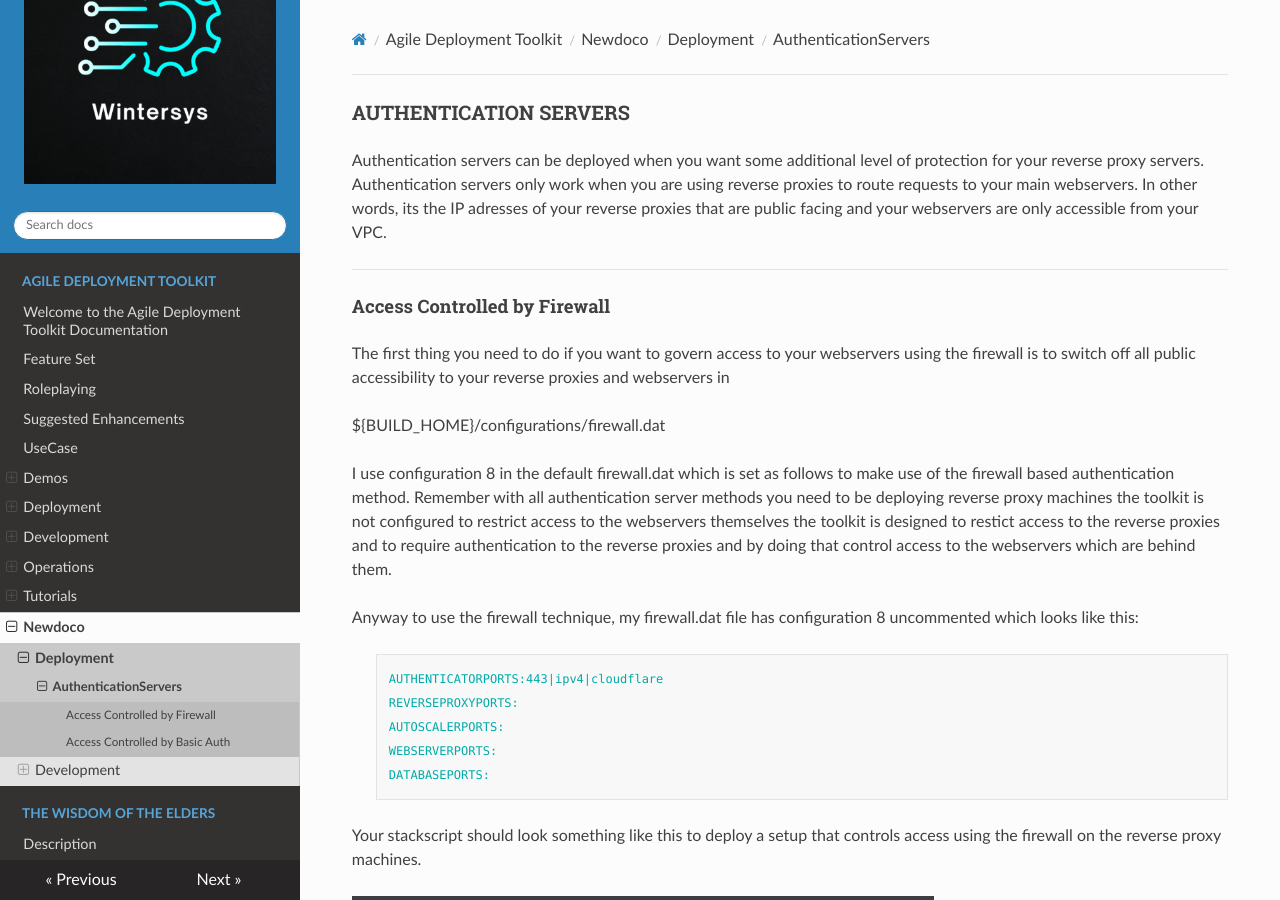
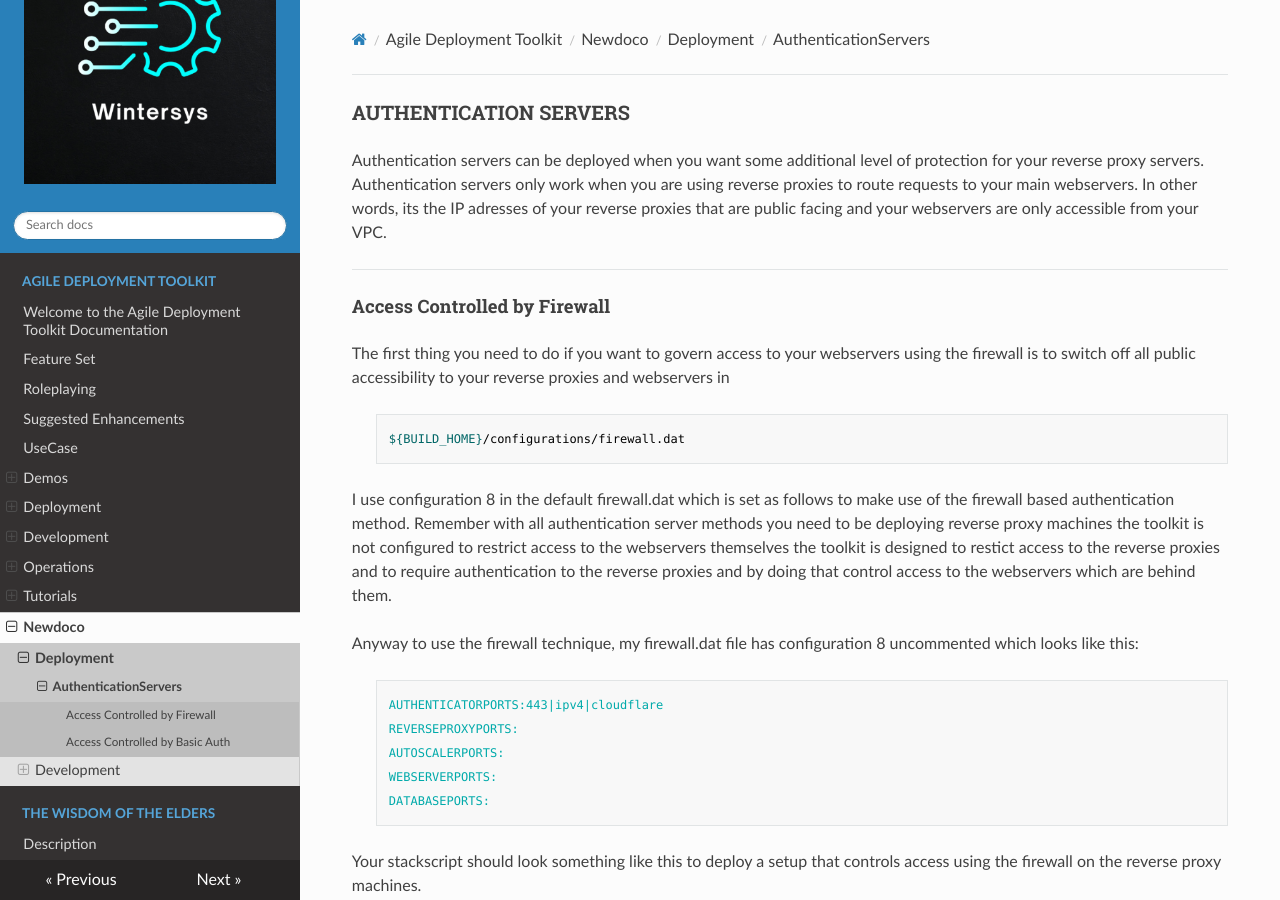
Before and after one commit to wintersys-dev/adt-documentation, an MkDocs documentation site: the page built from docs/Agile Deployment Toolkit/newdoco/Deployment/AuthenticationServers.md, in a window 1280 px wide and 900 px high. Built offline with MkDocs 1.6.1, drawn with Linux system fonts in a browser that asks for light colours; nearby versions of some CDN libraries.

```diff
--- a/docs/Agile Deployment Toolkit/newdoco/Deployment/AuthenticationServers.md
+++ b/docs/Agile Deployment Toolkit/newdoco/Deployment/AuthenticationServers.md
@@ -8,7 +8,7 @@ Authentication servers can be deployed when you want some additional level of pr
 
 The first thing you need to do if you want to govern access to your webservers using the firewall is to switch off all public accessibility to your reverse proxies and webservers in
 
-${BUILD_HOME}/configurations/firewall.dat
+>     ${BUILD_HOME}/configurations/firewall.dat
 
 I use configuration 8 in the default firewall.dat which is set as follows to make use of the firewall based authentication method. Remember with all authentication server methods you  need to be deploying reverse proxy machines the toolkit is not configured to restrict access to the webservers themselves the toolkit is designed to restict access to the reverse proxies and to require authentication to the reverse proxies and by  doing that control access to the webservers which are behind them.
 
```
